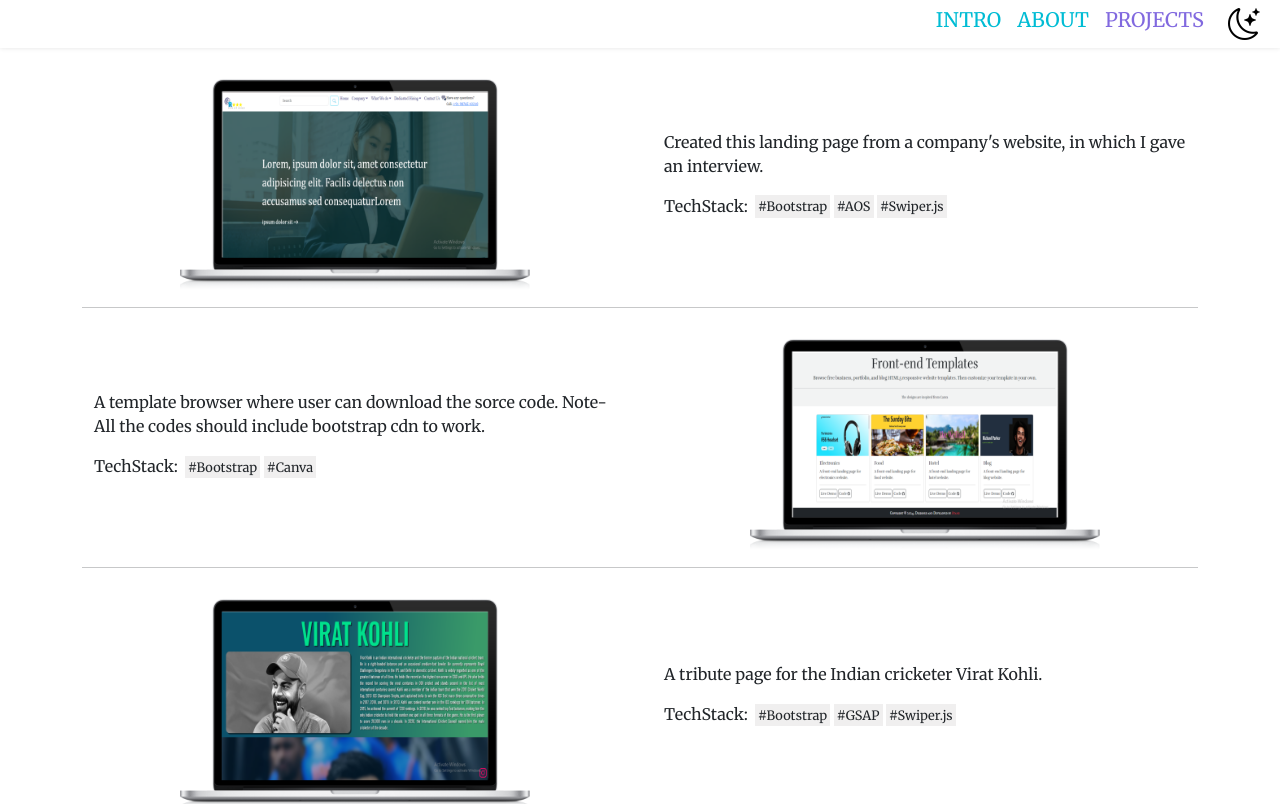
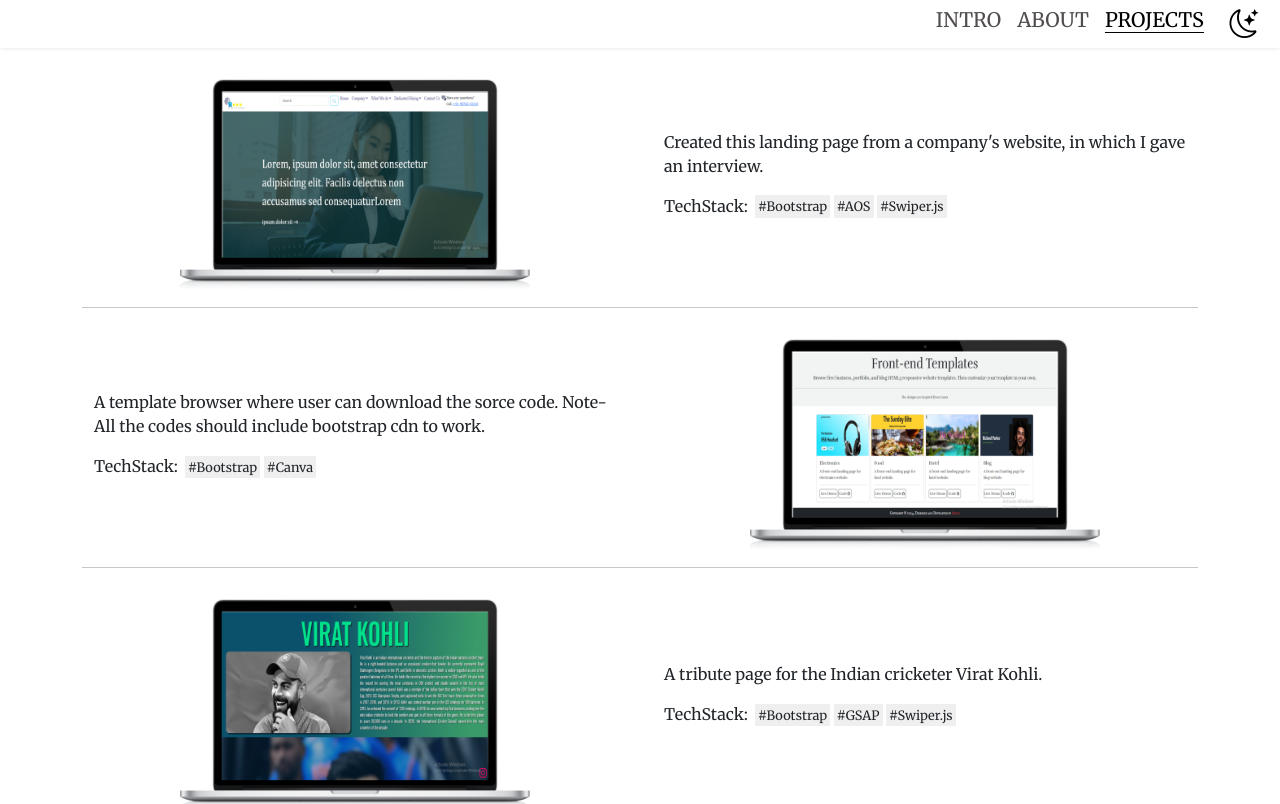
Before and after one commit to WebdevAtanu/portfolio, a React (Vite) app: page /project in a window 1280 px wide. Shown: the top 804 px of the page. Built offline with nearby package versions, Linux system fonts and the light colour scheme.

Commit message:
minor changes

```diff
--- a/src/App.css
+++ b/src/App.css
@@ -28,24 +28,21 @@ body {
 	}
 
 	nav {
-		box-shadow:0px 0px 5px 0px #636363b5;
-		button {
-			.bi::before {
-				color: yellow;
+		box-shadow: 0px 0px 5px 0px #636363b5;
+		background: black;
+
+		a {
+			color: white;
 		}
 
+		.active {
+			border-color: white;
 		}
 
 	}
 
 	#aboutMe {
-		background: black;
-
 		ul {
-			color: white;
-		}
-
-		& .bi::before {
 			color: white;
 		}
 
@@ -55,10 +52,11 @@ body {
 		a button {
 			background: black !important;
 			border: 1px solid white !important;
+			color: white;
 
 			&:hover {
 				background: white !important;
-				color:black !important;
+				color: black !important;
 			}
 
 		}
@@ -70,16 +68,40 @@ body {
 	}
 
 	.my_card {
-		border:1px solid white;
+		border: 1px solid white;
+	}
+
+	.overlay {
+		background: #ffffff1f;
 	}
 
 }
 
 /*navbar---------------------------------*/
 nav {
-	box-shadow:0px 0px 5px 0px #0000001c;
+	box-shadow: 0px 0px 5px 0px #0000001c;
+	background: white;
+	position: sticky;
+	top: 0;
+	z-index: 5;
+
+	.bi::before {
+		transform: scale(1.8);
+	}
+
 	a {
 		text-decoration: none;
+		color: black;
+		border-bottom: 1px solid transparent;
+	}
+
+	.active {
+		border-color: black;
+		animation: border 1s ease forwards;
+	}
+
+	.notactive {
+		color: #514d4d;
 	}
 
 	button {
@@ -91,16 +113,17 @@ nav {
 
 /*intro---------------------------------*/
 #intro {
-	height:100%;
+	height: 100%;
+
 	& h1 {
 		font-size: 3.5rem;
 		color: black;
 	}
 
 	& p {
-		width:50%;
-		display:inline-block;
-		text-align:justify;
+		width: 50%;
+		display: inline-block;
+		text-align: justify;
 	}
 
 	& a {
@@ -119,7 +142,7 @@ nav {
 	width: 100%;
 	height: 100%;
 	box-sizing: border-box;
-	border:1px solid black;
+	border: 1px solid black;
 	text-align: center;
 
 	& img {
@@ -154,14 +177,12 @@ nav {
 
 	}
 
-
-table{
-	tr td{
-		padding:0.1rem;
-	}
+	table {
+		tr td {
+			padding: 0.1rem;
 		}
 
-
+	}
 
 	#viewcv {
 		a button {
@@ -182,60 +203,75 @@ table{
 
 	#me {
 		width: 70%;
+		transition: all 0.3s;
 
-	transition:all 0.3s;
-	&:hover{
+		&:hover {
 			transform: translate3d(-15px, -15px, 0px);
 			box-shadow: 15px 15px 0px 0px #0d495b;
 		}
+
 	}
+
 }
+
 .techStack {
 	padding: 0.2rem;
-    margin-left:0.2rem;
+	margin-left: 0.2rem;
 	font-size: 0.8rem;
 	background: #b1abab30;
 	text-align: center;
 }
 
 /*demo------------------------------*/
+.overlay {
+	position: absolute;
+	height: 100%;
+	width: 70%;
+	left: 15%;
+	background: #00000014;
+	z-index: 2;
+	border-radius: 1rem;
+	display: flex;
+	justify-content: center;
+	align-items: center;
+	opacity: 0;
+	transition: all 0.5s;
+
+	&:hover {
+		opacity: 1;
+	}
+
+	& svg {
+		color: white;
+		background: #68b4ff;
+		border-radius: 50%;
+		padding: 0.5rem;
+		transition: all 0.5s;
+
+		&:hover {
+			padding: 0.3rem;
+		}
+
+	}
+
+}
+
 .siteImg {
 	text-align: center;
 
 	img {
 		width: 70%;
 		transition: all 0.5s;
+	}
+
+	#mobile {
+		width: 40%;
+		margin-bottom: 0.5rem;
 
 		&:hover {
 			transform: scale(1.1);
 		}
 
-	}
-
-	#mobile {
-		width: 40%;
-		margin-bottom:0.5rem;
-
-		&:hover {
-			transform: scale(1.1);
-		}
-
-	}
-
-}
-
-/*footer------------------------------*/
-#footer {
-	& ul li>a {
-		margin-left: 0.5rem;
-		text-decoration: none;
-		color: black;
-		cursor: pointer;
-	}
-
-	& h1,
-	p {
-		color: black;
 	}
 
 }
@@ -248,8 +284,8 @@ table{
 
 @media screen and (max-width:780px) {
 	nav {
-		a{
-			font-size:0.8rem;
+		a {
+			font-size: 0.8rem;
 		}
 
 		.bi::before {
@@ -260,22 +296,23 @@ table{
 
 	#intro {
 		height: 100%;
-		p{
-			width:100%;
+
+		p {
+			width: 100%;
 		}
+
 	}
 
 	#intro h1 {
 		font-size: calc(1.8rem + 1vw);
 	}
 
-	#aboutme{
-		p{
+	#aboutme {
+		p {
 			font-size: 15px;
 		}
+
 	}
-
-
 
 	.my_card {
 		width: 80%;
--- a/src/comps/Desktop.jsx
+++ b/src/comps/Desktop.jsx
@@ -5,8 +5,11 @@ function Desktop(props) {
 		<>
 		<div className="row mt-4">
           <div className={props.class1}>
-            <div className="container siteImg">
-              <a href={props.href} target="_blank"><img src={props.src} alt=""/></a>
+            <div className="container siteImg position-relative">
+            <div className="overlay"><a href={props.href} target="_blank"><svg xmlns="http://www.w3.org/2000/svg" width="40" height="40" fill="currentColor" className="bi bi-browser-chrome" viewBox="0 0 16 16">
+            <path fillRule="evenodd" d="M16 8a8 8 0 0 1-7.022 7.94l1.902-7.098a3 3 0 0 0 .05-1.492A3 3 0 0 0 10.237 6h5.511A8 8 0 0 1 16 8M0 8a8 8 0 0 0 7.927 8l1.426-5.321a3 3 0 0 1-.723.255 3 3 0 0 1-1.743-.147 3 3 0 0 1-1.043-.7L.633 4.876A8 8 0 0 0 0 8m5.004-.167L1.108 3.936A8.003 8.003 0 0 1 15.418 5H8.066a3 3 0 0 0-1.252.243 2.99 2.99 0 0 0-1.81 2.59M8 10a2 2 0 1 0 0-4 2 2 0 0 0 0 4"/>
+            </svg></a></div>
+              <img src={props.src} alt=""/>
             </div>
           </div>
           <div className={props.class2}>
--- a/src/comps/Nav.jsx
+++ b/src/comps/Nav.jsx
@@ -1,8 +1,10 @@
-import React from 'react';
+import React,{useState} from 'react';
 import {NavLink} from 'react-router-dom'
 
 function Nav() {
+  const [flag,setFlag]=useState(false);
 	const mode=()=> {
+    setFlag(!flag);
     let docBody = document.body;
     docBody.classList.toggle("dark_mode");
 	}
@@ -12,10 +14,10 @@ function Nav() {
       <div className="container-fluid">
         <div>
         <ul className='d-flex list-unstyled align-items-center justify-content-end gap-3'>
-          <li><h5><NavLink to='/' style={({isActive})=>({color:isActive?'#8169df':'#00BCD4'})}>INTRO</NavLink></h5></li>
-          <li><h5><NavLink to='/skill' style={({isActive})=>({color:isActive?'#8169df':'#00BCD4'})}>ABOUT</NavLink></h5></li>
-          <li><h5><NavLink to='/project' style={({isActive})=>({color:isActive?'#8169df':'#00BCD4'})}>PROJECTS</NavLink></h5></li>
-          <li><button onClick={mode}><i className="bi bi-moon-stars"></i></button></li>
+          <li><h5><NavLink to='/' className={({isActive})=>(isActive? 'active':'notactive')}>INTRO</NavLink></h5></li>
+          <li><h5><NavLink to='/skill' className={({isActive})=>(isActive? 'active':'notactive')}>ABOUT</NavLink></h5></li>
+          <li><h5><NavLink to='/project' className={({isActive})=>(isActive? 'active':'notactive')}>PROJECTS</NavLink></h5></li>
+          <li><button onClick={mode}>{flag?<i className="bi bi-sun"></i>:<i className="bi bi-moon-stars"></i>}</button></li>
         </ul>
         </div>
       </div>
```
Lines whose indentation alone changed are shown as unchanged.
